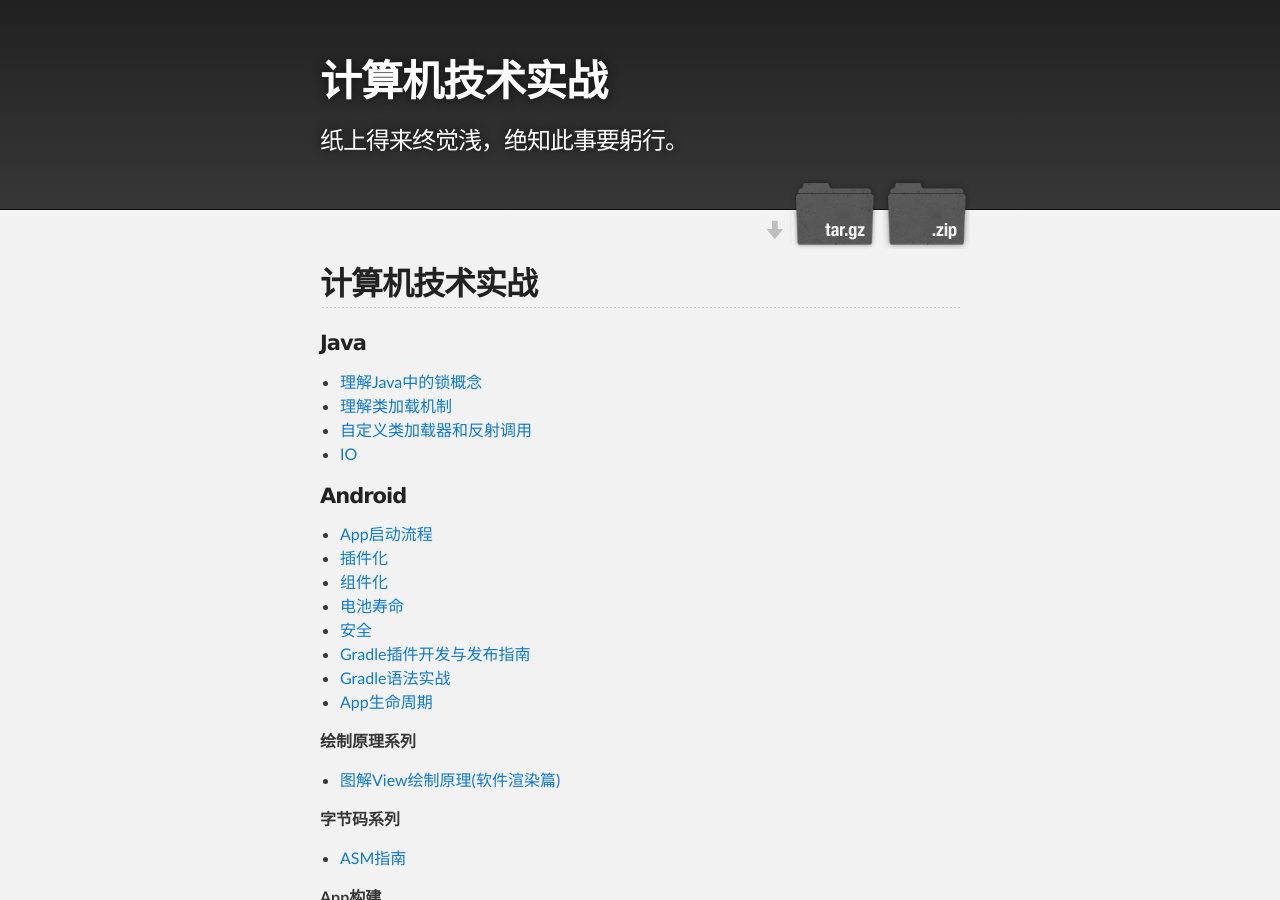
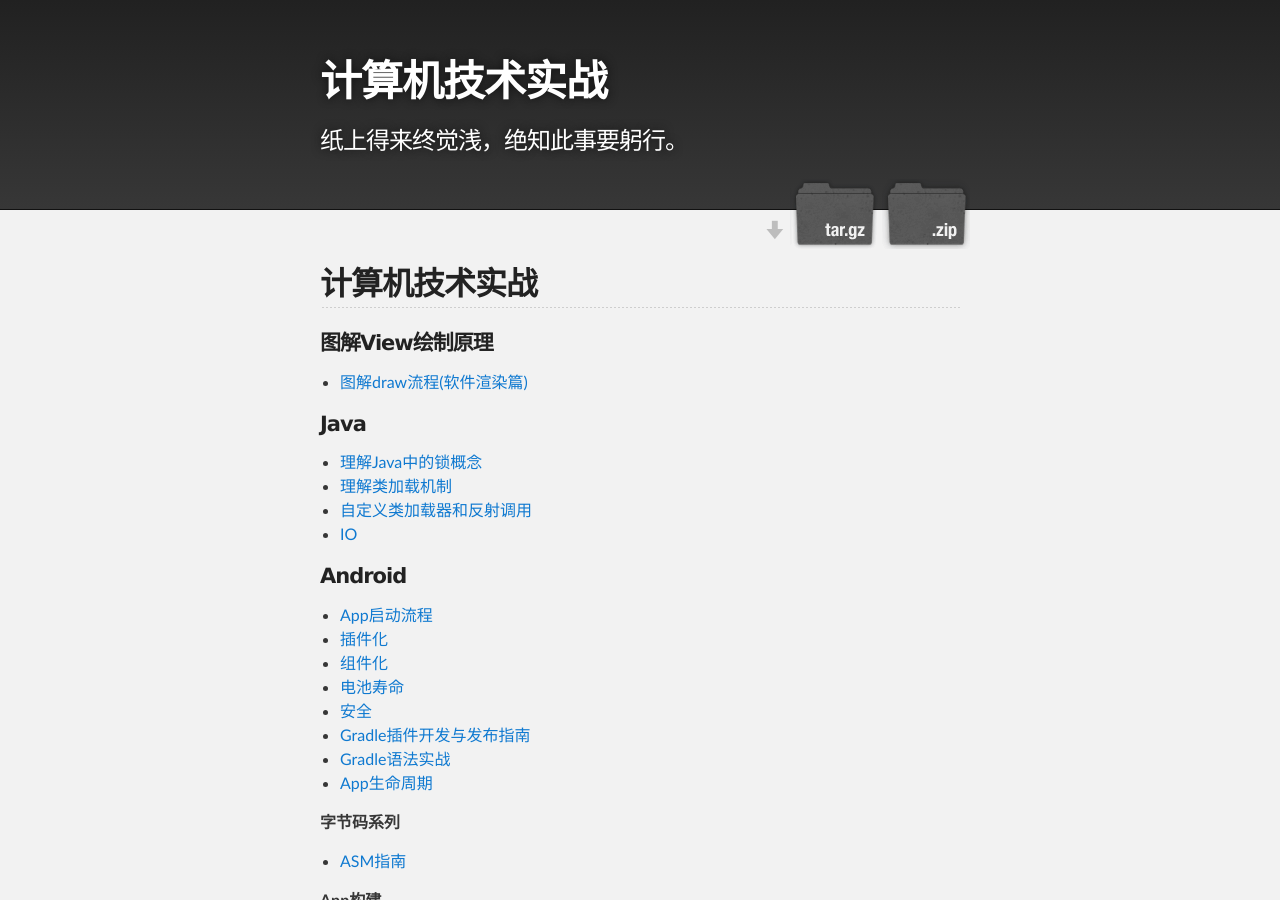
Before and after one commit to mwping/mwping.github.io, a Jekyll site: the page built from index.md, in a window 1280 px wide and 900 px high. Built offline with Jekyll 4.4.1, drawn with Linux system fonts in a browser that asks for light colours; our own code applies the rules of GitHub Pages for plain Markdown files.

Commit message:
fix title

```diff
--- a/index.md
+++ b/index.md
@@ -3,6 +3,10 @@
 ---
 
 ## 计算机技术实战
+
+#### 图解View绘制原理
+
+* [图解draw流程(软件渲染篇)](./android/drawSoftware.html)
 
 #### Java
 
@@ -21,10 +25,6 @@
 * [Gradle插件开发与发布指南](./android/gradle-plugin.html)
 * [Gradle语法实战](./android/gradle-dsl.html)
 * [App生命周期](./android/app-lifecycle.html)
-
-**绘制原理系列**
-
-* [图解View绘制原理(软件渲染篇)](./android/drawSoftware.html)
 
 **字节码系列**
 
```
